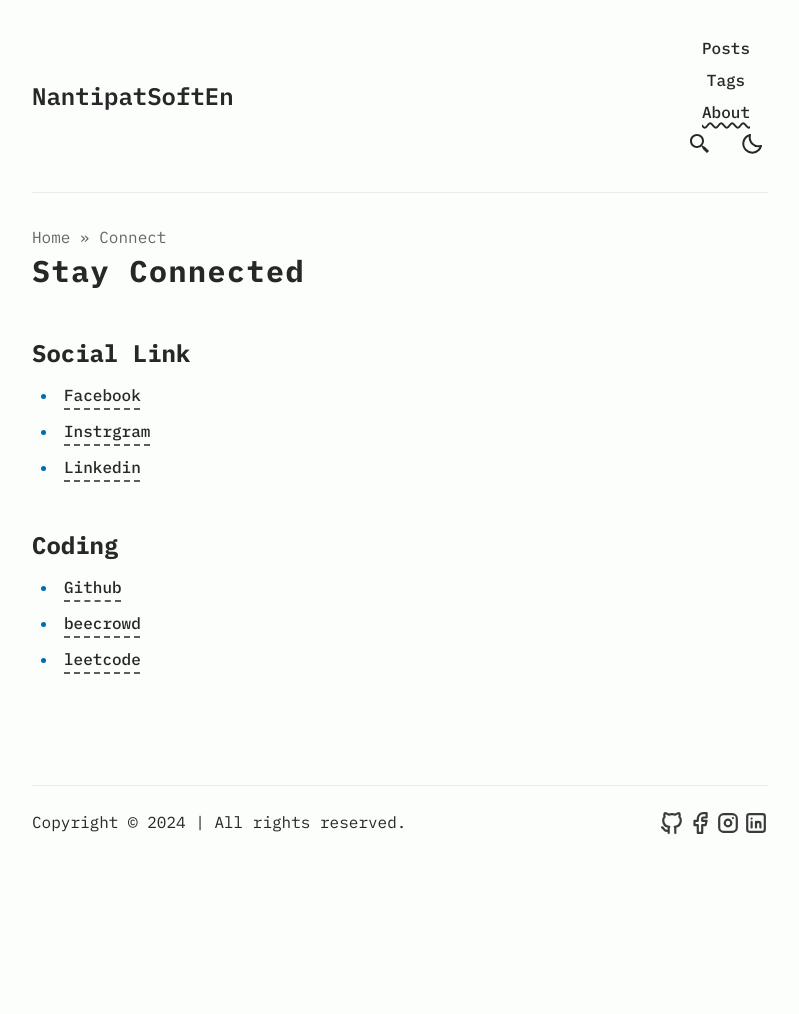
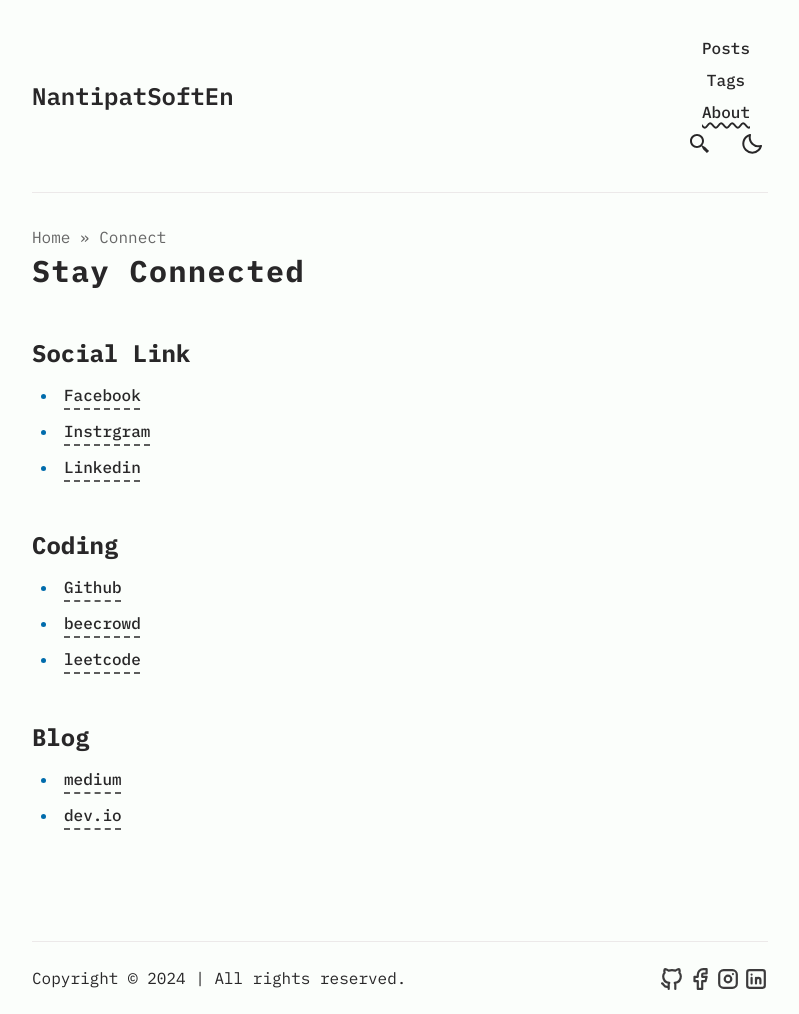
Before and after one commit to NantipatSoftEn/my-profile, an Astro site: page /connect in a window 1280 px wide. Shown: the whole page, without its empty margins (240-1039 px from the left). Before the commit the page ends 858 px from the top, so only its background shows below. Built offline with nearby package versions, Linux system fonts and the light colour scheme; Astro itself is replaced by a stand-in of ours.

Commit message:
"Added blog links to connect page"

```diff
--- a/src/pages/connect.md
+++ b/src/pages/connect.md
@@ -14,3 +14,8 @@
 - [Github](https://github.com/NantipatSoftEn)
 - [beecrowd](https://judge.beecrowd.com/en/profile/126032)
 - [leetcode](https://leetcode.com/u/NantipatSoftEn/)
+
+## Blog
+
+- [medium](https://nantipatsoften.medium.com/)
+- [dev.io](https://dev.to/nantipatsoften)
```
